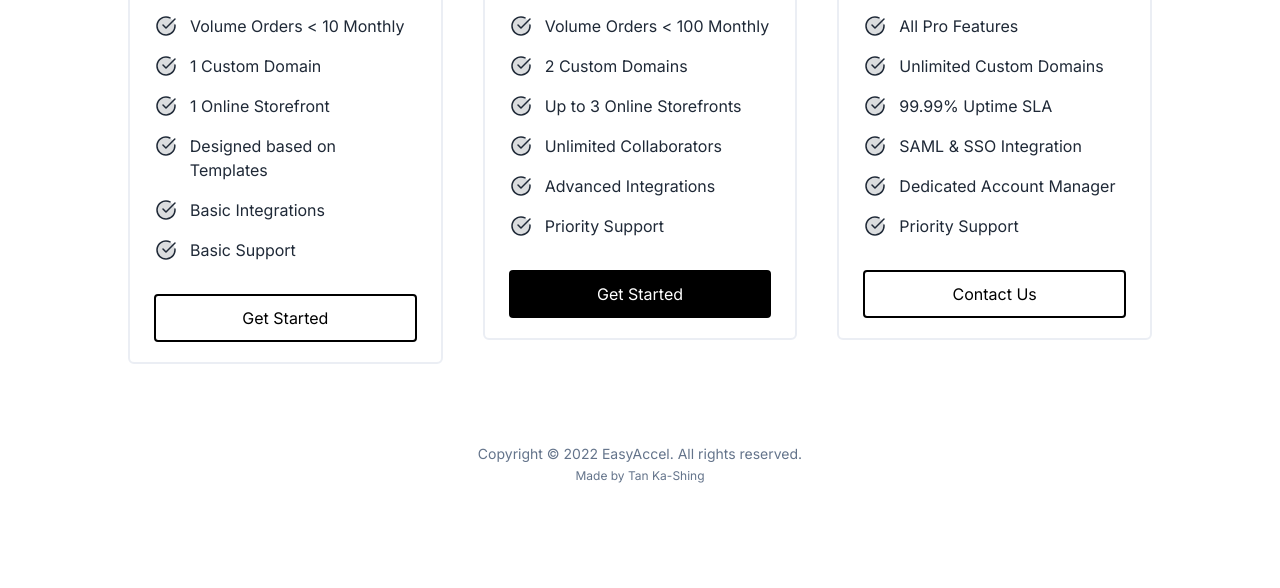
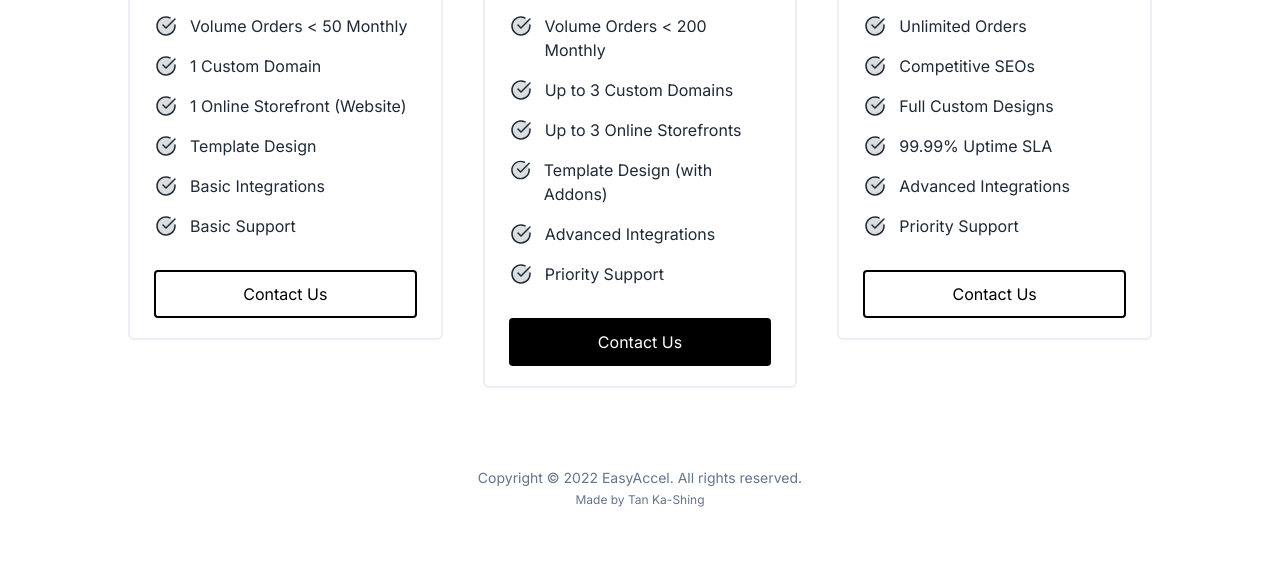
Before and after one commit to orbulant/easyaccel, an Astro site: page /ecommerce in a window 1280 px wide. Shown: the part 384-972 px from the top of the page. Before the commit the page ends 948 px from the top, so only its background shows below. Built offline with nearby package versions, Linux system fonts and the light colour scheme; Astro itself is replaced by a stand-in of ours.

Commit message:
Changed Wordings

```diff
--- a/src/components/features.astro
+++ b/src/components/features.astro
@@ -36,7 +36,7 @@ const features = [
   {
     title: "SEO Optimized 100%",
     description:
-      "Automatic sitemaps, RSS feeds, pagination and collections take the pain out of SEO and syndication. It just works!",
+      "Let your customers find you on Google! Our SEO methods will promote a high search ranking to reach a wider audience.",
     icon: "bx:bxs-file-find",
   },
 ];
--- a/src/components/hero.astro
+++ b/src/components/hero.astro
@@ -27,7 +27,7 @@ import { Icon } from "astro-icon";
   <div class="py-6 md:order-1 hidden md:block">
     <Image
       src={heroImage}
-      alt="Astronaut in the air"
+      alt="Astronaut Relaxing As Rocket Takes Off"
       loading="eager"
       format="avif"
     />
@@ -37,8 +37,9 @@ import { Icon } from "astro-icon";
       Cheapest <br /> E-Commerce <br /> Provider
     </h1>
     <p class="text-lg mt-4 text-slate-600 max-w-xl">
-      EasyAccel helps YOU create and grow your online presence via a powerful
-      e-commerce platform, all at a insanely low cost!
+      EasyAccel helps you create and grow your online presence via a powerful
+      E-Commerce platform with features such as reaching a wider audience on
+      Google, Customer Mail Lists, Custom E-Mail Hosting, Analytics and so much more, all at a insanely low cost!
     </p>
     <div class="mt-6 flex flex-col sm:flex-row gap-3">
       <Link
--- a/src/components/navbar/navbar.astro
+++ b/src/components/navbar/navbar.astro
@@ -12,10 +12,6 @@ const menuitems = [
   {
     title: "About",
     path: "/about",
-  },
-  {
-    title: "Blog",
-    path: "/blog",
   },
   {
     title: "Contact",
--- a/src/pages/ecommerce.astro
+++ b/src/pages/ecommerce.astro
@@ -10,37 +10,37 @@ const pricing = [
     price: "100 MYR",
     popular: false,
     features: [
-      "Volume Orders < 10 Monthly",
+      "Volume Orders < 50 Monthly",
       "1 Custom Domain",
-      "1 Online Storefront",
-      "Designed based on Templates",
+      "1 Online Storefront (Website)",
+      "Template Design",
       "Basic Integrations",
       "Basic Support",
     ],
     button: {
-      text: "Get Started",
+      text: "Contact Us",
       link: "/contact",
     },
   },
   {
     name: "Startup & SMEs",
     price: {
-      monthly: "350 MYR",
+      monthly: "550 MYR",
       annual: "4000 MYR",
       discount: "5%",
       original: "450 MYR",
     },
     popular: true,
     features: [
-      "Volume Orders < 100 Monthly",
-      "2 Custom Domains",
+      "Volume Orders < 200 Monthly",
+      "Up to 3 Custom Domains",
       "Up to 3 Online Storefronts",
-      "Unlimited Collaborators",
+      "Template Design (with Addons)",
       "Advanced Integrations",
       "Priority Support",
     ],
     button: {
-      text: "Get Started",
+      text: "Contact Us",
       link: "/contact",
     },
   },
@@ -49,11 +49,11 @@ const pricing = [
     price: "Custom",
     popular: false,
     features: [
-      "All Pro Features",
-      "Unlimited Custom Domains",
+      "Unlimited Orders",
+      "Competitive SEOs",
+      "Full Custom Designs",
       "99.99% Uptime SLA",
-      "SAML & SSO Integration",
-      "Dedicated Account Manager",
+      "Advanced Integrations",
       "Priority Support",
     ],
     button: {
```
